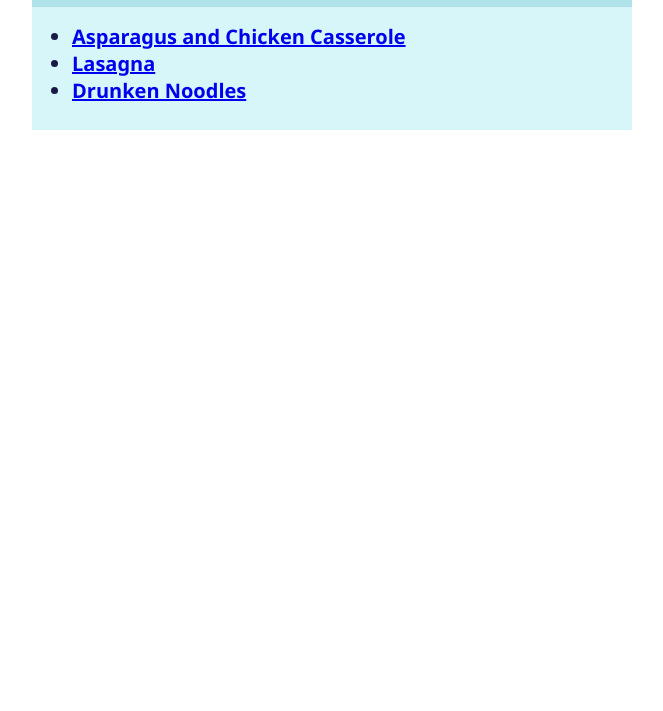
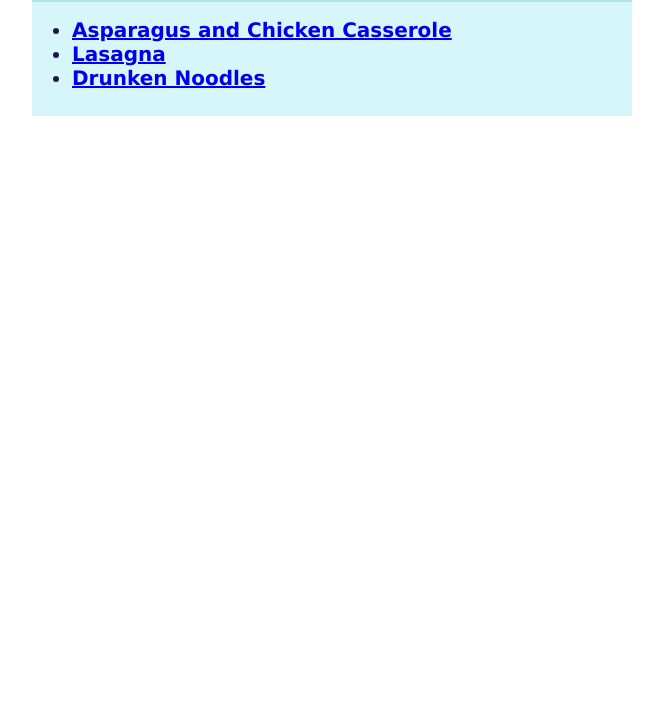
Before and after one commit to Bewwen/odin-recipes, a plain HTML site: page index.html in a window 1280 px wide. Shown: the part 89-800 px from the top of the page, without its empty margins (308-971 px from the left). Drawn offline with Linux system fonts and the light colour scheme.

Commit message:
Update style.css

```diff
--- a/styles/style.css
+++ b/styles/style.css
@@ -2,7 +2,7 @@
     background-color: rgb(215, 246, 250);
     width: 600px;
     margin: 0 auto;
-    font-family: 'Segoe UI', Tahoma, Geneva, Verdana, sans-serif;
+    font-family: Verdana, Arial, sans-serif;
 }
 
 #header {
```
